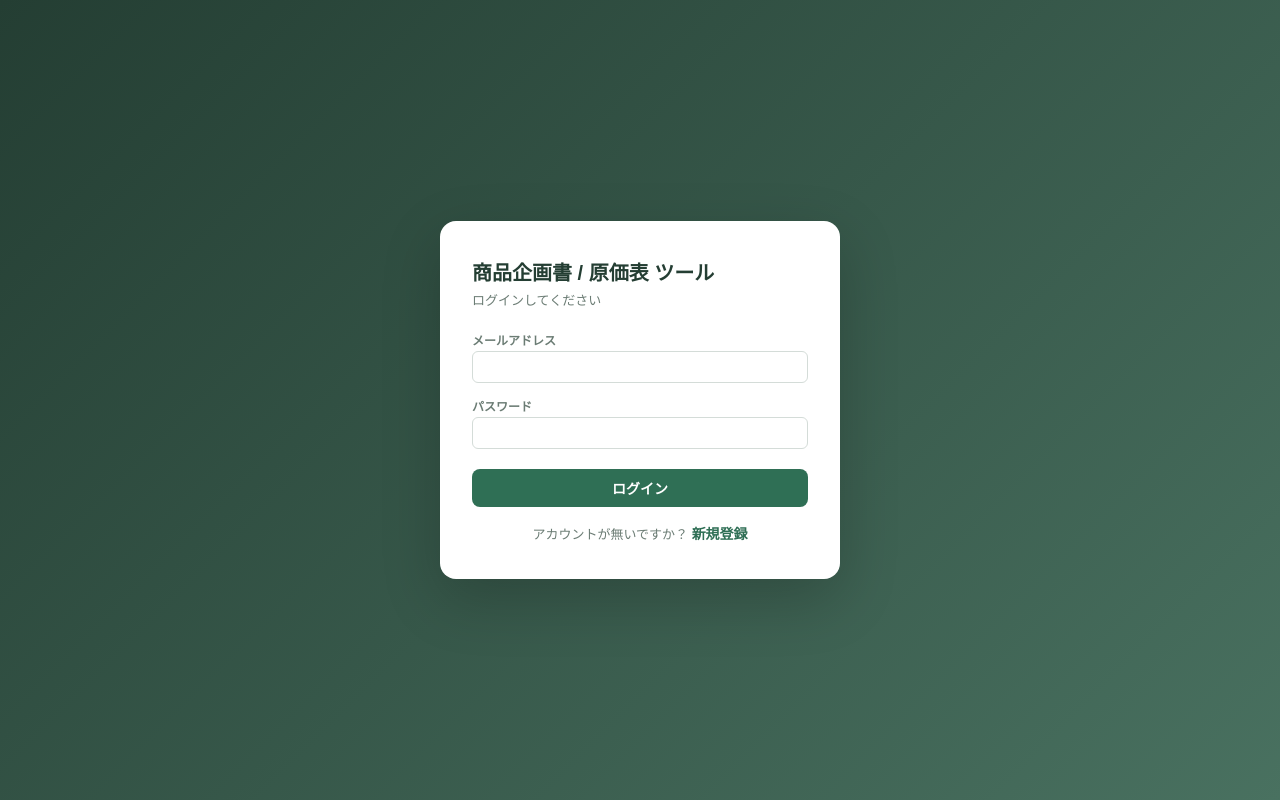
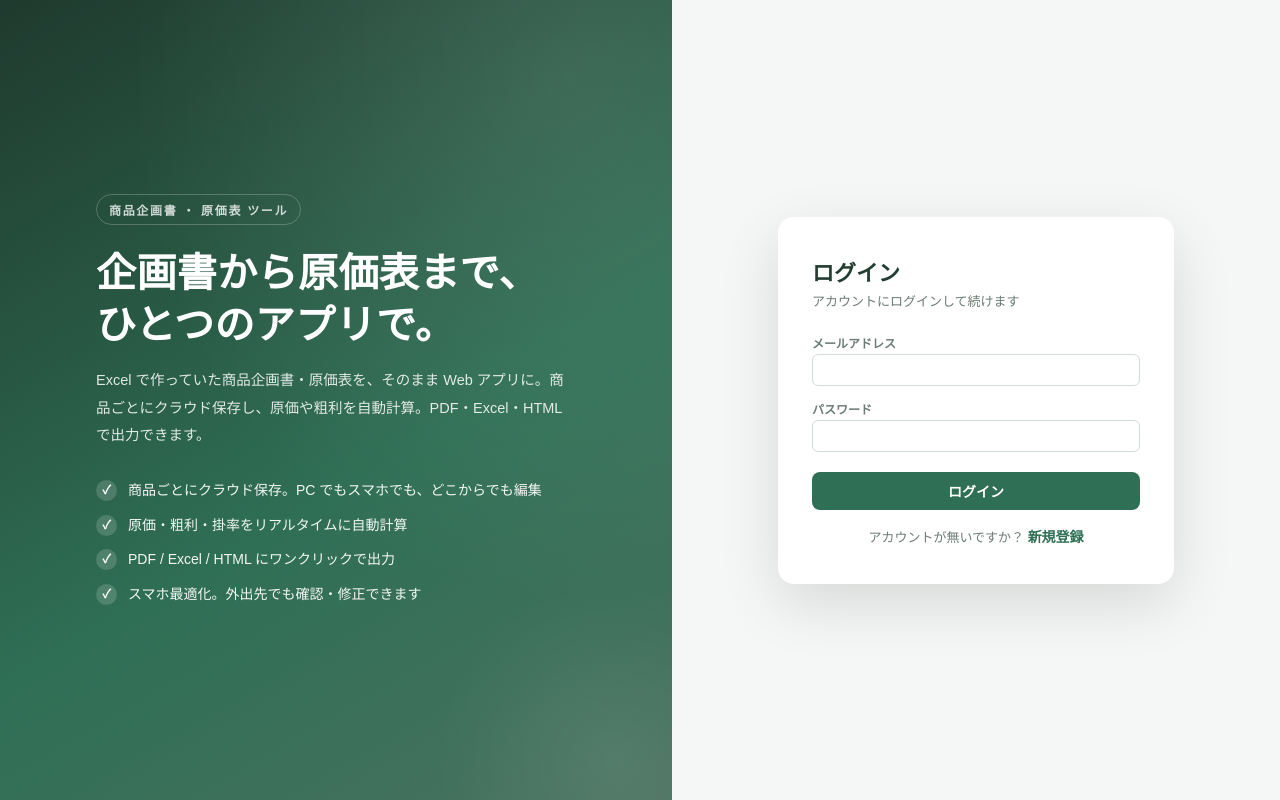
Before and after one commit to tenten-10-10/M3_genka, a React (Vite) app: page /login in a window 1280 px wide. Built offline with nearby package versions, Linux system fonts and the light colour scheme; no server answers; the database is empty.

Commit message:
feat(login): ログイン画面をリッチ化（アプリ説明付きの2カラム）＋ポータルのサムネ差し替え
Co-Authored-By: Claude Opus 4.8 <noreply@anthropic.com>
Claude-Session: https://claude.ai/code/session_0188LqF7BTDXaPF6uUEMt61Q

```diff
--- a/src/index.css
+++ b/src/index.css
@@ -75,15 +75,79 @@ label { font-size: 12px; color: var(--muted); font-weight: 600; display: block;
 .container { max-width: 1180px; margin: 0 auto; padding: 24px 20px 80px; }
 
 /* ===== Login ===== */
-.login-wrap { min-height: 100vh; display: grid; place-items: center; background: linear-gradient(135deg, #243e33, #497160); padding: 20px; }
-.login-card { background: #fff; border-radius: 16px; padding: 36px 32px; width: 100%; max-width: 400px; box-shadow: 0 20px 60px #0003; }
-.login-card h1 { font-size: 20px; margin: 0 0 4px; color: var(--green-darkest); }
-.login-card p.sub { color: var(--muted); margin: 0 0 22px; font-size: 13px; }
+.login-page { min-height: 100vh; min-height: 100dvh; display: grid; grid-template-columns: 1.05fr 0.95fr; }
+
+/* 左：紹介パネル（ブランド + 説明 + 特長） */
+.login-hero {
+  position: relative; overflow: hidden;
+  display: flex; align-items: center;
+  padding: 56px clamp(28px, 6vw, 84px);
+  color: #fff;
+  background:
+    radial-gradient(120% 120% at 85% 10%, rgba(255, 255, 255, 0.10), transparent 55%),
+    linear-gradient(150deg, #1f3a2e 0%, #2f6f55 58%, #497160 100%);
+}
+.login-hero::after {
+  content: "";
+  position: absolute; right: -120px; bottom: -140px;
+  width: 360px; height: 360px; border-radius: 50%;
+  background: radial-gradient(circle, rgba(255, 255, 255, 0.08), transparent 70%);
+  pointer-events: none;
+}
+.login-hero-inner { position: relative; max-width: 480px; margin: 0 auto; width: 100%; }
+.login-eyebrow {
+  display: inline-block;
+  font-size: 12px; font-weight: 700; letter-spacing: 0.14em;
+  color: rgba(255, 255, 255, 0.78);
+  padding: 6px 12px; margin-bottom: 22px;
+  border: 1px solid rgba(255, 255, 255, 0.22); border-radius: 999px;
+}
+.login-hero h1 {
+  font-size: clamp(27px, 3.4vw, 40px);
+  font-weight: 800; line-height: 1.3; letter-spacing: 0.01em;
+  margin: 0 0 16px; color: #fff;
+}
+.login-lead {
+  font-size: 14.5px; line-height: 1.9;
+  color: rgba(255, 255, 255, 0.86); margin: 0 0 30px;
+}
+.login-feats { list-style: none; padding: 0; margin: 0; display: flex; flex-direction: column; gap: 13px; }
+.login-feats li {
+  position: relative; padding-left: 32px;
+  font-size: 14px; line-height: 1.55; color: rgba(255, 255, 255, 0.94);
+}
+.login-feats li::before {
+  content: "✓";
+  position: absolute; left: 0; top: 0;
+  width: 21px; height: 21px; border-radius: 50%;
+  background: rgba(255, 255, 255, 0.16);
+  color: #fff; font-size: 12px; font-weight: 700;
+  text-align: center; line-height: 21px;
+}
+
+/* 右：フォーム */
+.login-form-col { display: grid; place-items: center; padding: 40px 24px; background: var(--bg); }
+.login-card { background: #fff; border-radius: 16px; padding: 38px 34px; width: 100%; max-width: 396px; box-shadow: 0 20px 60px #0000001f; }
+.login-card h2 { font-size: 22px; margin: 0 0 4px; color: var(--green-darkest); }
+.login-card p.sub { color: var(--muted); margin: 0 0 24px; font-size: 13px; }
 .login-card .field { margin-bottom: 14px; }
 .login-card .err { background: #fff0f0; color: var(--red); padding: 10px 12px; border-radius: 8px; font-size: 13px; margin-bottom: 14px; }
 .login-card .ok { background: #eefaf2; color: var(--green-dark); padding: 10px 12px; border-radius: 8px; font-size: 13px; margin-bottom: 14px; }
 .login-card .toggle { text-align: center; margin-top: 16px; font-size: 13px; color: var(--muted); }
 .login-card .toggle button { background: none; color: var(--green-dark); padding: 0; font-weight: 600; }
+
+/* スマホ・タブレット：縦積み（紹介パネルを上、フォームを下に） */
+@media (max-width: 880px) {
+  .login-page { grid-template-columns: 1fr; }
+  .login-hero { padding: 44px 24px 40px; }
+  .login-hero-inner { max-width: 520px; }
+  .login-hero h1 { font-size: clamp(24px, 6.5vw, 32px); }
+  .login-form-col { padding: 28px 18px 48px; }
+  .login-card { box-shadow: 0 10px 36px #00000014; }
+}
+@media (max-width: 880px) and (min-width: 560px) {
+  .login-feats { display: grid; grid-template-columns: 1fr 1fr; gap: 12px 22px; }
+}
 
 /* ===== Dashboard ===== */
 .dash-top { display: flex; align-items: center; gap: 12px; margin-bottom: 20px; }
--- a/src/pages/Login.tsx
+++ b/src/pages/Login.tsx
@@ -2,6 +2,13 @@ import { useState } from "react";
 import { useNavigate } from "react-router-dom";
 import { useAuth } from "../lib/auth";
 import { signIn, register, DEFAULT_INVITE_CODE } from "../lib/api";
+
+const FEATURES = [
+  "商品ごとにクラウド保存。PC でもスマホでも、どこからでも編集",
+  "原価・粗利・掛率をリアルタイムに自動計算",
+  "PDF / Excel / HTML にワンクリックで出力",
+  "スマホ最適化。外出先でも確認・修正できます",
+];
 
 export default function Login() {
   const { user } = useAuth();
@@ -37,10 +44,36 @@ export default function Login() {
   }
 
   return (
-    <div className="login-wrap">
+    <div className="login-page">
+      <section className="login-hero">
+        <div className="login-hero-inner">
+          <span className="login-eyebrow">商品企画書 ・ 原価表 ツール</span>
+          <h1>
+            企画書から原価表まで、
+            <br />
+            ひとつのアプリで。
+          </h1>
+          <p className="login-lead">
+            Excel で作っていた商品企画書・原価表を、そのまま Web
+            アプリに。商品ごとにクラウド保存し、原価や粗利を自動計算。PDF・Excel・HTML
+            で出力できます。
+          </p>
+          <ul className="login-feats">
+            {FEATURES.map((f) => (
+              <li key={f}>{f}</li>
+            ))}
+          </ul>
+        </div>
+      </section>
+
+      <section className="login-form-col">
         <form className="login-card" onSubmit={submit}>
-        <h1>商品企画書 / 原価表 ツール</h1>
-        <p className="sub">{mode === "login" ? "ログインしてください" : "新規アカウント登録"}</p>
+          <h2>{mode === "login" ? "ログイン" : "新規登録"}</h2>
+          <p className="sub">
+            {mode === "login"
+              ? "アカウントにログインして続けます"
+              : "新しいアカウントを作成します"}
+          </p>
 
           {err && <div className="err">{err}</div>}
 
@@ -94,6 +127,7 @@ export default function Login() {
             )}
           </div>
         </form>
+      </section>
     </div>
   );
 }
```
Also changed, not shown: portal/thumbs/kikakusho.jpg. Lines whose indentation alone changed are shown as unchanged.
